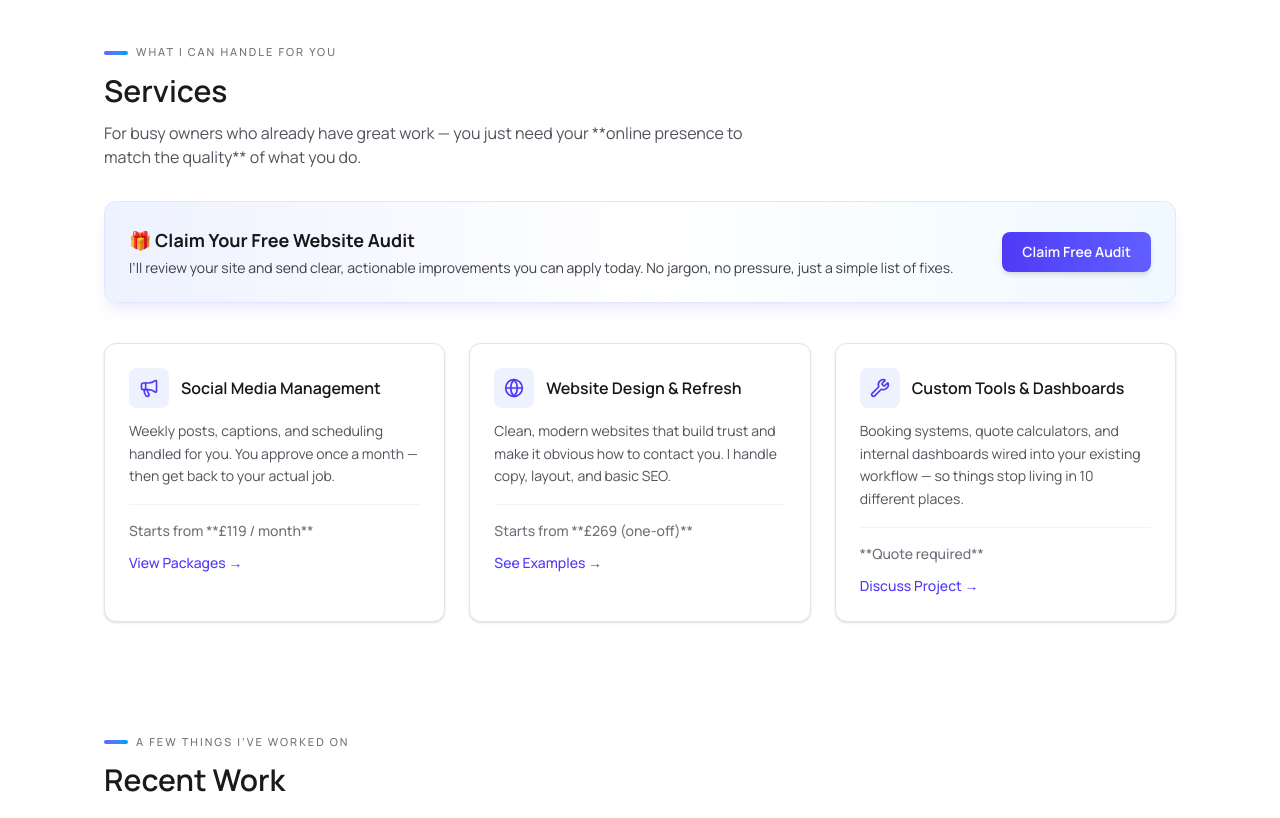
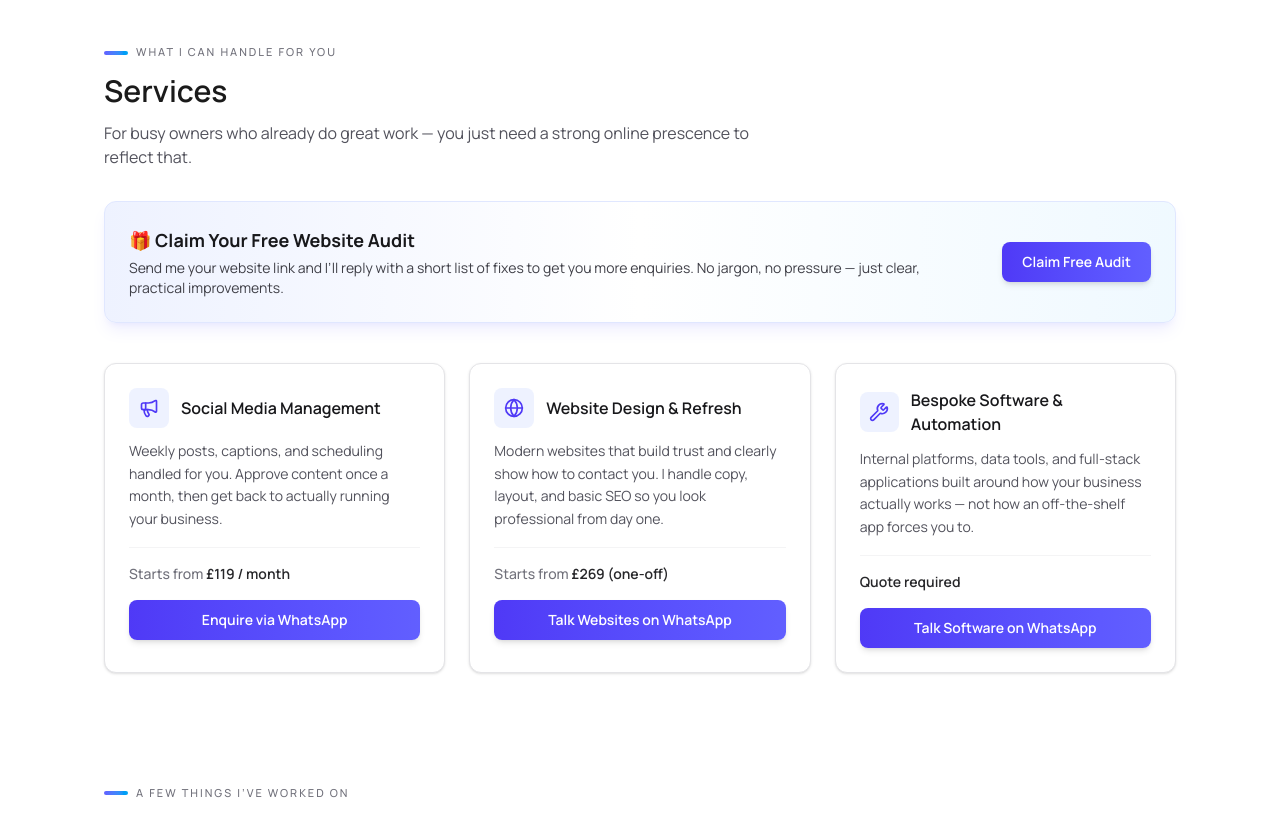
Before and after one commit to finnjefferis/jss, a Next.js app: page / in a window 1280 px wide. Shown: the part 660-1478 px from the top of the page. Built offline with nearby package versions, Linux system fonts and the light colour scheme.

Commit message:
updated services section

```diff
--- a/src/app/page.tsx
+++ b/src/app/page.tsx
@@ -180,7 +180,6 @@ export default function Page() {
 </section>
 
 
-
 <section id="services" className="mb-24 md:mb-28">
   <div className="mb-3 flex items-center gap-2">
     <span className="h-1 w-6 rounded-full bg-gradient-to-r from-indigo-500 to-sky-500" />
@@ -191,17 +190,16 @@ export default function Page() {
 
   <h3 className="mb-3 text-2xl font-semibold md:text-3xl">Services</h3>
   <p className="mb-8 max-w-2xl text-base text-zinc-600">
-    For busy owners who already have great work — you just need your **online
-    presence to match the quality** of what you do.
+    For busy owners who already do great work — you just need a strong online prescence to reflect that.
   </p>
 
-  {/* Free Audit Banner (Slightly improved CTA) */}
+  {/* Free Audit Banner */}
   <div className="mb-10 rounded-xl border border-indigo-100 bg-gradient-to-r from-indigo-50 via-white to-sky-50 p-5 shadow-lg shadow-indigo-500/10 md:flex md:items-center md:justify-between md:gap-6 md:p-6">
     <div>
       <h4 className="text-lg font-bold text-zinc-900">🎁 Claim Your Free Website Audit</h4>
       <p className="mt-1 text-sm text-zinc-700">
-        I’ll review your site and send clear, actionable improvements you can apply today.
-        No jargon, no pressure, just a simple list of fixes.
+        Send me your website link and I’ll reply with a short list of fixes to get you
+        more enquiries. No jargon, no pressure — just clear, practical improvements.
       </p>
     </div>
     <a
@@ -214,7 +212,8 @@ export default function Page() {
 
   {/* Three Service Cards */}
   <div className="grid grid-cols-1 gap-6 md:grid-cols-3">
-    {/* 1. Social Media */}
+
+    {/* Social Media */}
     <div className="group rounded-xl border border-zinc-200 bg-white p-6 shadow-sm transition hover:-translate-y-1 hover:shadow-lg">
       <div className="flex items-center gap-3">
         <div className="flex h-10 w-10 items-center justify-center rounded-lg bg-indigo-50 text-indigo-600">
@@ -226,24 +225,25 @@ export default function Page() {
       </div>
 
       <p className="mt-3 text-sm leading-relaxed text-zinc-600">
-        Weekly posts, captions, and scheduling handled for you. You approve once a
-        month — then get back to your actual job.
+        Weekly posts, captions, and scheduling handled for you. Approve content once a month,
+        then get back to actually running your business.
       </p>
 
-      <div className="mt-4 border-t border-zinc-100 pt-4">
+      <div className="mt-4 border-t border-zinc-100 pt-4 mb-4">
         <p className="text-sm font-medium text-zinc-500">
-          Starts from **£119 / month**
+          Starts from <span className="font-semibold text-zinc-800">£119 / month</span>
         </p>
+      </div>
+
       <a
-          href="#contact" // Link to a contact form/detailed section below
-          className="mt-3 inline-flex text-sm font-medium text-indigo-600 transition group-hover:text-indigo-700"
+        href="https://wa.me/447939309355?text=Hi%20Finn%2C%20I'm%20interested%20in%20Social%20Media%20management.%20Can%20we%20talk%3F"
+        className="inline-flex w-full items-center justify-center rounded-lg bg-gradient-to-r from-indigo-600 to-indigo-500 px-4 py-2.5 text-sm font-semibold text-white shadow-md transition hover:from-indigo-700 hover:to-indigo-600"
       >
-          View Packages &rarr;
+        Enquire via WhatsApp
       </a>
     </div>
-    </div>
 
-    {/* 2. Websites */}
+    {/* Websites */}
     <div className="group rounded-xl border border-zinc-200 bg-white p-6 shadow-sm transition hover:-translate-y-1 hover:shadow-lg">
       <div className="flex items-center gap-3">
         <div className="flex h-10 w-10 items-center justify-center rounded-lg bg-indigo-50 text-indigo-600">
@@ -255,53 +255,59 @@ export default function Page() {
       </div>
 
       <p className="mt-3 text-sm leading-relaxed text-zinc-600">
-        Clean, modern websites that build trust and make it obvious how to
-        contact you. I handle copy, layout, and basic SEO.
+        Modern websites that build trust and clearly show how to contact you.
+        I handle copy, layout, and basic SEO so you look professional from day one.
       </p>
 
-      <div className="mt-4 border-t border-zinc-100 pt-4">
+      <div className="mt-4 border-t border-zinc-100 pt-4 mb-4">
         <p className="text-sm font-medium text-zinc-500">
-          Starts from **£269 (one-off)**
+          Starts from <span className="font-semibold text-zinc-800">£269 (one-off)</span>
         </p>
+      </div>
+
       <a
-          href="#contact" // Link to a contact form/detailed section below
-          className="mt-3 inline-flex text-sm font-medium text-indigo-600 transition group-hover:text-indigo-700"
+        href="https://wa.me/447939309355?text=Hi%20Finn%2C%20I'd%20like%20a%20website%20designed%20or%20refreshed.%20Can%20you%20advise%3F"
+        className="inline-flex w-full items-center justify-center rounded-lg bg-gradient-to-r from-indigo-600 to-indigo-500 px-4 py-2.5 text-sm font-semibold text-white shadow-md transition hover:from-indigo-700 hover:to-indigo-600"
       >
-          See Examples &rarr;
+        Talk Websites on WhatsApp
       </a>
     </div>
-    </div>
 
-    {/* 3. Custom Tools */}
+{/* 3. Bespoke Software */}
 <div className="group rounded-xl border border-zinc-200 bg-white p-6 shadow-sm transition hover:-translate-y-1 hover:shadow-lg">
   <div className="flex items-center gap-3">
     <div className="flex h-10 w-10 items-center justify-center rounded-lg bg-indigo-50 text-indigo-600">
       <Wrench className="h-5 w-5" />
     </div>
     <h4 className="text-base font-semibold text-zinc-900">
-          Custom Tools & Dashboards
+      Bespoke Software & Automation
     </h4>
   </div>
 
   <p className="mt-3 text-sm leading-relaxed text-zinc-600">
-        Booking systems, quote calculators, and internal dashboards wired into your
-        existing workflow — so things stop living in 10 different places.
+    Internal platforms, data tools, and full-stack applications built around how
+    your business actually works — not how an off-the-shelf app forces you to.
   </p>
 
-      <div className="mt-4 border-t border-zinc-100 pt-4">
+
+
+  <div className="mt-4 border-t border-zinc-100 pt-4 mb-4">
     <p className="text-sm font-medium text-zinc-500">
-          **Quote required**
+      <span className="font-semibold text-zinc-800">Quote required</span>
     </p>
+  </div>
+
   <a
-          href="#contact" // Link to a contact form/detailed section below
-          className="mt-3 inline-flex text-sm font-medium text-indigo-600 transition group-hover:text-indigo-700"
+    href="https://wa.me/447939309355?text=Hi%20Finn%2C%20I'd%20like%20to%20discuss%20a%20bespoke%20software%20project."
+    className="inline-flex w-full items-center justify-center rounded-lg bg-gradient-to-r from-indigo-600 to-indigo-500 px-4 py-2.5 text-sm font-semibold text-white shadow-md transition hover:from-indigo-700 hover:to-indigo-600"
   >
-          Discuss Project &rarr;
+    Talk Software on WhatsApp
   </a>
 </div>
-    </div>
+
   </div>
 </section>
+
 
 
 
```
Lines whose indentation alone changed are shown as unchanged.
